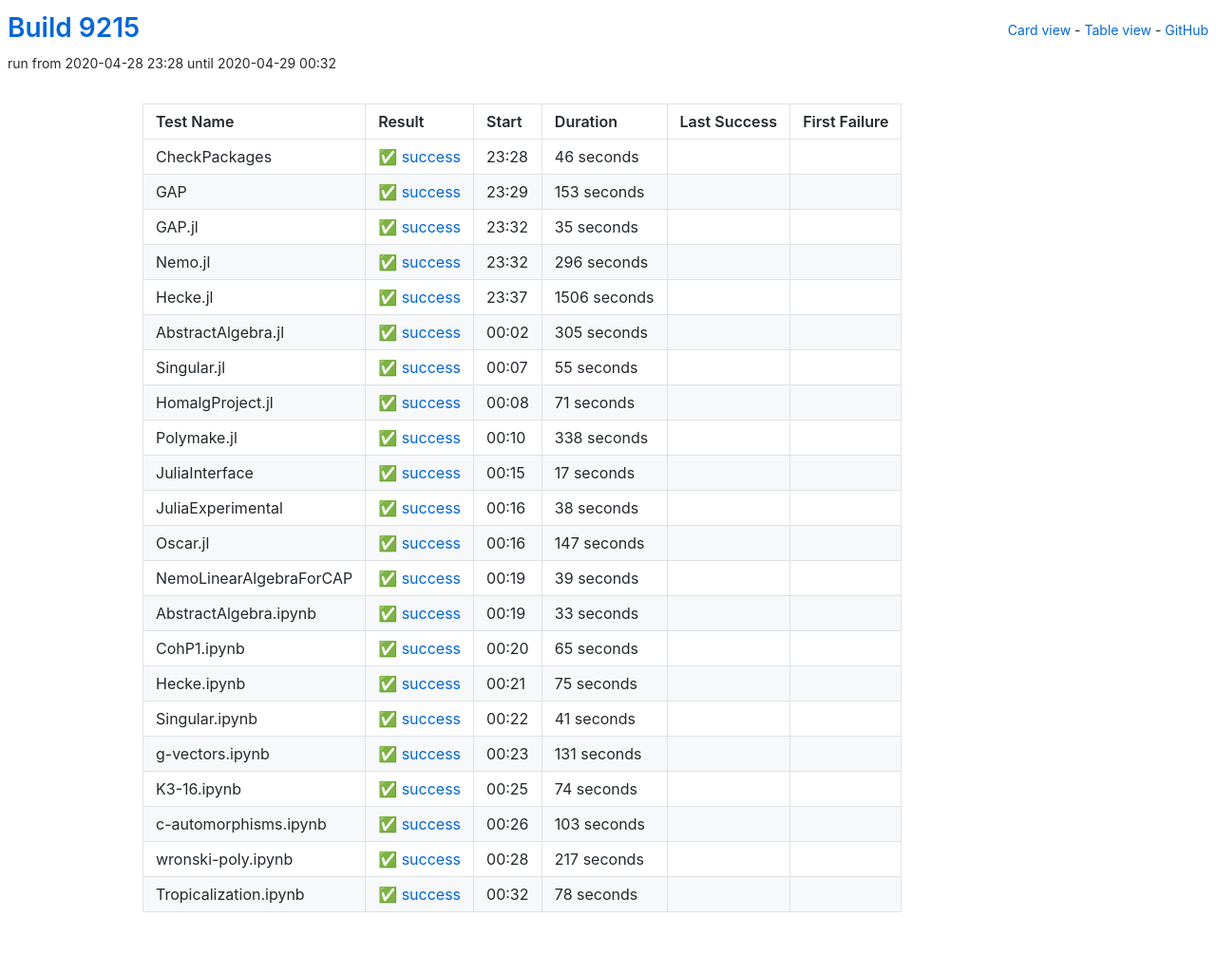
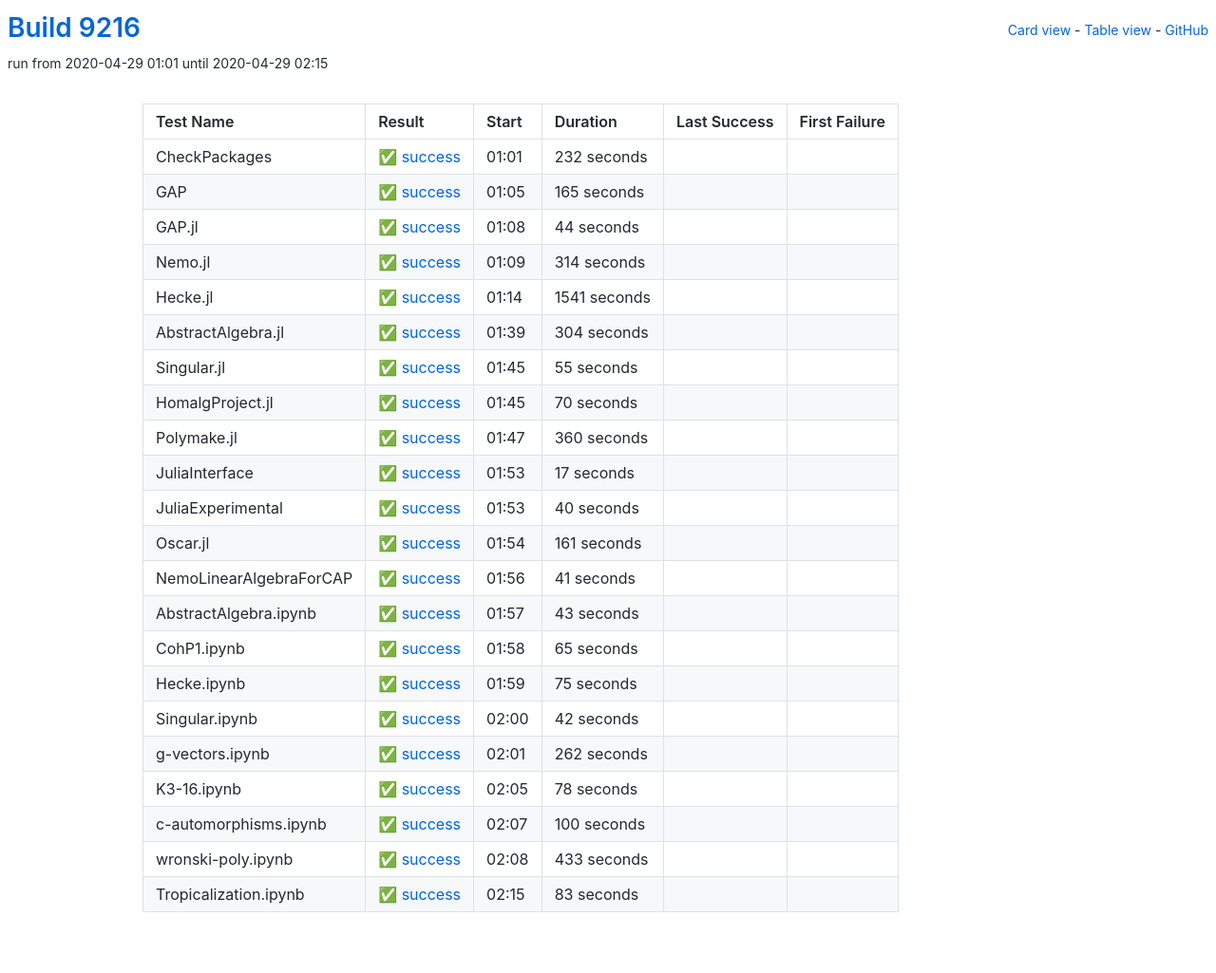
Before and after one commit to oscar-system/oscar-ci-status, a Jekyll site: the page built from table.html, in a window 1280 px wide. Shown: the whole page at 95% size. Built offline with Jekyll 4.4.1, drawn with Linux system fonts in a browser that asks for light colours.

Commit message:
Build 9216

```diff
--- a/_data/ci.yml
+++ b/_data/ci.yml
@@ -1,71 +1,71 @@
-build: 9215
-build_url: https://oscarci.mathematik.uni-kl.de/job/oscar/9215/
+build: 9216
+build_url: https://oscarci.mathematik.uni-kl.de/job/oscar/9216/
 job: oscar
 tests:
-- duration: 46
+- duration: 232
   exitcode: 0
   first_failure: false
   first_failure_url: null
   last_success: false
   last_success_url: null
-  log: https://oscarci.mathematik.uni-kl.de/job/oscar/9215/artifact/logs/build-9215/CheckPackages.log
+  log: https://oscarci.mathematik.uni-kl.de/job/oscar/9216/artifact/logs/build-9216/CheckPackages.log
   name: CheckPackages
-  start: 2020-04-28 23:28
+  start: 2020-04-29 01:01
   status: success
   success: true
-- duration: 153
+- duration: 165
   exitcode: 0
   first_failure: false
   first_failure_url: null
   last_success: false
   last_success_url: null
-  log: https://oscarci.mathematik.uni-kl.de/job/oscar/9215/artifact/logs/build-9215/GAP.log
+  log: https://oscarci.mathematik.uni-kl.de/job/oscar/9216/artifact/logs/build-9216/GAP.log
   name: GAP
-  start: 2020-04-28 23:29
+  start: 2020-04-29 01:05
   status: success
   success: true
-- duration: 35
+- duration: 44
   exitcode: 0
   first_failure: false
   first_failure_url: null
   last_success: false
   last_success_url: null
-  log: https://oscarci.mathematik.uni-kl.de/job/oscar/9215/artifact/logs/build-9215/GAP.jl.log
+  log: https://oscarci.mathematik.uni-kl.de/job/oscar/9216/artifact/logs/build-9216/GAP.jl.log
   name: GAP.jl
-  start: 2020-04-28 23:32
+  start: 2020-04-29 01:08
   status: success
   success: true
-- duration: 296
+- duration: 314
   exitcode: 0
   first_failure: false
   first_failure_url: null
   last_success: false
   last_success_url: null
-  log: https://oscarci.mathematik.uni-kl.de/job/oscar/9215/artifact/logs/build-9215/Nemo.jl.log
+  log: https://oscarci.mathematik.uni-kl.de/job/oscar/9216/artifact/logs/build-9216/Nemo.jl.log
   name: Nemo.jl
-  start: 2020-04-28 23:32
+  start: 2020-04-29 01:09
   status: success
   success: true
-- duration: 1506
+- duration: 1541
   exitcode: 0
   first_failure: false
   first_failure_url: null
   last_success: false
   last_success_url: null
-  log: https://oscarci.mathematik.uni-kl.de/job/oscar/9215/artifact/logs/build-9215/Hecke.jl.log
+  log: https://oscarci.mathematik.uni-kl.de/job/oscar/9216/artifact/logs/build-9216/Hecke.jl.log
   name: Hecke.jl
-  start: 2020-04-28 23:37
+  start: 2020-04-29 01:14
   status: success
   success: true
-- duration: 305
+- duration: 304
   exitcode: 0
   first_failure: false
   first_failure_url: null
   last_success: false
   last_success_url: null
-  log: https://oscarci.mathematik.uni-kl.de/job/oscar/9215/artifact/logs/build-9215/AbstractAlgebra.jl.log
+  log: https://oscarci.mathematik.uni-kl.de/job/oscar/9216/artifact/logs/build-9216/AbstractAlgebra.jl.log
   name: AbstractAlgebra.jl
-  start: 2020-04-29 00:02
+  start: 2020-04-29 01:39
   status: success
   success: true
 - duration: 55
@@ -74,31 +74,31 @@
   first_failure_url: null
   last_success: false
   last_success_url: null
-  log: https://oscarci.mathematik.uni-kl.de/job/oscar/9215/artifact/logs/build-9215/Singular.jl.log
+  log: https://oscarci.mathematik.uni-kl.de/job/oscar/9216/artifact/logs/build-9216/Singular.jl.log
   name: Singular.jl
-  start: 2020-04-29 00:07
+  start: 2020-04-29 01:45
   status: success
   success: true
-- duration: 71
+- duration: 70
   exitcode: 0
   first_failure: false
   first_failure_url: null
   last_success: false
   last_success_url: null
-  log: https://oscarci.mathematik.uni-kl.de/job/oscar/9215/artifact/logs/build-9215/HomalgProject.jl.log
+  log: https://oscarci.mathematik.uni-kl.de/job/oscar/9216/artifact/logs/build-9216/HomalgProject.jl.log
   name: HomalgProject.jl
-  start: 2020-04-29 00:08
+  start: 2020-04-29 01:45
   status: success
   success: true
-- duration: 338
+- duration: 360
   exitcode: 0
   first_failure: false
   first_failure_url: null
   last_success: false
   last_success_url: null
-  log: https://oscarci.mathematik.uni-kl.de/job/oscar/9215/artifact/logs/build-9215/Polymake.jl.log
+  log: https://oscarci.mathematik.uni-kl.de/job/oscar/9216/artifact/logs/build-9216/Polymake.jl.log
   name: Polymake.jl
-  start: 2020-04-29 00:10
+  start: 2020-04-29 01:47
   status: success
   success: true
 - duration: 17
@@ -107,53 +107,53 @@
   first_failure_url: null
   last_success: false
   last_success_url: null
-  log: https://oscarci.mathematik.uni-kl.de/job/oscar/9215/artifact/logs/build-9215/JuliaInterface.log
+  log: https://oscarci.mathematik.uni-kl.de/job/oscar/9216/artifact/logs/build-9216/JuliaInterface.log
   name: JuliaInterface
-  start: 2020-04-29 00:15
+  start: 2020-04-29 01:53
   status: success
   success: true
-- duration: 38
+- duration: 40
   exitcode: 0
   first_failure: false
   first_failure_url: null
   last_success: false
   last_success_url: null
-  log: https://oscarci.mathematik.uni-kl.de/job/oscar/9215/artifact/logs/build-9215/JuliaExperimental.log
+  log: https://oscarci.mathematik.uni-kl.de/job/oscar/9216/artifact/logs/build-9216/JuliaExperimental.log
   name: JuliaExperimental
-  start: 2020-04-29 00:16
+  start: 2020-04-29 01:53
   status: success
   success: true
-- duration: 147
+- duration: 161
   exitcode: 0
   first_failure: false
   first_failure_url: null
   last_success: false
   last_success_url: null
-  log: https://oscarci.mathematik.uni-kl.de/job/oscar/9215/artifact/logs/build-9215/Oscar.jl.log
+  log: https://oscarci.mathematik.uni-kl.de/job/oscar/9216/artifact/logs/build-9216/Oscar.jl.log
   name: Oscar.jl
-  start: 2020-04-29 00:16
+  start: 2020-04-29 01:54
   status: success
   success: true
-- duration: 39
+- duration: 41
   exitcode: 0
   first_failure: false
   first_failure_url: null
   last_success: false
   last_success_url: null
-  log: https://oscarci.mathematik.uni-kl.de/job/oscar/9215/artifact/logs/build-9215/NemoLinearAlgebraForCAP.log
+  log: https://oscarci.mathematik.uni-kl.de/job/oscar/9216/artifact/logs/build-9216/NemoLinearAlgebraForCAP.log
   name: NemoLinearAlgebraForCAP
-  start: 2020-04-29 00:19
+  start: 2020-04-29 01:56
   status: success
   success: true
-- duration: 33
+- duration: 43
   exitcode: 0
   first_failure: false
   first_failure_url: null
   last_success: false
   last_success_url: null
-  log: https://oscarci.mathematik.uni-kl.de/job/oscar/9215/artifact/logs/build-9215/AbstractAlgebra.ipynb.log
+  log: https://oscarci.mathematik.uni-kl.de/job/oscar/9216/artifact/logs/build-9216/AbstractAlgebra.ipynb.log
   name: AbstractAlgebra.ipynb
-  start: 2020-04-29 00:19
+  start: 2020-04-29 01:57
   status: success
   success: true
 - duration: 65
@@ -162,9 +162,9 @@
   first_failure_url: null
   last_success: false
   last_success_url: null
-  log: https://oscarci.mathematik.uni-kl.de/job/oscar/9215/artifact/logs/build-9215/CohP1.ipynb.log
+  log: https://oscarci.mathematik.uni-kl.de/job/oscar/9216/artifact/logs/build-9216/CohP1.ipynb.log
   name: CohP1.ipynb
-  start: 2020-04-29 00:20
+  start: 2020-04-29 01:58
   status: success
   success: true
 - duration: 75
@@ -173,64 +173,31 @@
   first_failure_url: null
   last_success: false
   last_success_url: null
-  log: https://oscarci.mathematik.uni-kl.de/job/oscar/9215/artifact/logs/build-9215/Hecke.ipynb.log
+  log: https://oscarci.mathematik.uni-kl.de/job/oscar/9216/artifact/logs/build-9216/Hecke.ipynb.log
   name: Hecke.ipynb
-  start: 2020-04-29 00:21
+  start: 2020-04-29 01:59
   status: success
   success: true
-- duration: 41
+- duration: 42
   exitcode: 0
   first_failure: false
   first_failure_url: null
   last_success: false
   last_success_url: null
-  log: https://oscarci.mathematik.uni-kl.de/job/oscar/9215/artifact/logs/build-9215/Singular.ipynb.log
+  log: https://oscarci.mathematik.uni-kl.de/job/oscar/9216/artifact/logs/build-9216/Singular.ipynb.log
   name: Singular.ipynb
-  start: 2020-04-29 00:22
+  start: 2020-04-29 02:00
   status: success
   success: true
-- duration: 131
+- duration: 262
   exitcode: 0
   first_failure: false
   first_failure_url: null
   last_success: false
   last_success_url: null
-  log: https://oscarci.mathematik.uni-kl.de/job/oscar/9215/artifact/logs/build-9215/g-vectors.ipynb.log
+  log: https://oscarci.mathematik.uni-kl.de/job/oscar/9216/artifact/logs/build-9216/g-vectors.ipynb.log
   name: g-vectors.ipynb
-  start: 2020-04-29 00:23
-  status: success
-  success: true
-- duration: 74
-  exitcode: 0
-  first_failure: false
-  first_failure_url: null
-  last_success: false
-  last_success_url: null
-  log: https://oscarci.mathematik.uni-kl.de/job/oscar/9215/artifact/logs/build-9215/K3-16.ipynb.log
-  name: K3-16.ipynb
-  start: 2020-04-29 00:25
-  status: success
-  success: true
-- duration: 103
-  exitcode: 0
-  first_failure: false
-  first_failure_url: null
-  last_success: false
-  last_success_url: null
-  log: https://oscarci.mathematik.uni-kl.de/job/oscar/9215/artifact/logs/build-9215/c-automorphisms.ipynb.log
-  name: c-automorphisms.ipynb
-  start: 2020-04-29 00:26
-  status: success
-  success: true
-- duration: 217
-  exitcode: 0
-  first_failure: false
-  first_failure_url: null
-  last_success: false
-  last_success_url: null
-  log: https://oscarci.mathematik.uni-kl.de/job/oscar/9215/artifact/logs/build-9215/wronski-poly.ipynb.log
-  name: wronski-poly.ipynb
-  start: 2020-04-29 00:28
+  start: 2020-04-29 02:01
   status: success
   success: true
 - duration: 78
@@ -239,8 +206,41 @@
   first_failure_url: null
   last_success: false
   last_success_url: null
-  log: https://oscarci.mathematik.uni-kl.de/job/oscar/9215/artifact/logs/build-9215/Tropicalization.ipynb.log
-  name: Tropicalization.ipynb
-  start: 2020-04-29 00:32
+  log: https://oscarci.mathematik.uni-kl.de/job/oscar/9216/artifact/logs/build-9216/K3-16.ipynb.log
+  name: K3-16.ipynb
+  start: 2020-04-29 02:05
   status: success
   success: true
+- duration: 100
+  exitcode: 0
+  first_failure: false
+  first_failure_url: null
+  last_success: false
+  last_success_url: null
+  log: https://oscarci.mathematik.uni-kl.de/job/oscar/9216/artifact/logs/build-9216/c-automorphisms.ipynb.log
+  name: c-automorphisms.ipynb
+  start: 2020-04-29 02:07
+  status: success
+  success: true
+- duration: 433
+  exitcode: 0
+  first_failure: false
+  first_failure_url: null
+  last_success: false
+  last_success_url: null
+  log: https://oscarci.mathematik.uni-kl.de/job/oscar/9216/artifact/logs/build-9216/wronski-poly.ipynb.log
+  name: wronski-poly.ipynb
+  start: 2020-04-29 02:08
+  status: success
+  success: true
+- duration: 83
+  exitcode: 0
+  first_failure: false
+  first_failure_url: null
+  last_success: false
+  last_success_url: null
+  log: https://oscarci.mathematik.uni-kl.de/job/oscar/9216/artifact/logs/build-9216/Tropicalization.ipynb.log
+  name: Tropicalization.ipynb
+  start: 2020-04-29 02:15
+  status: success
+  success: true
```
Also changed, not shown: README.md.
